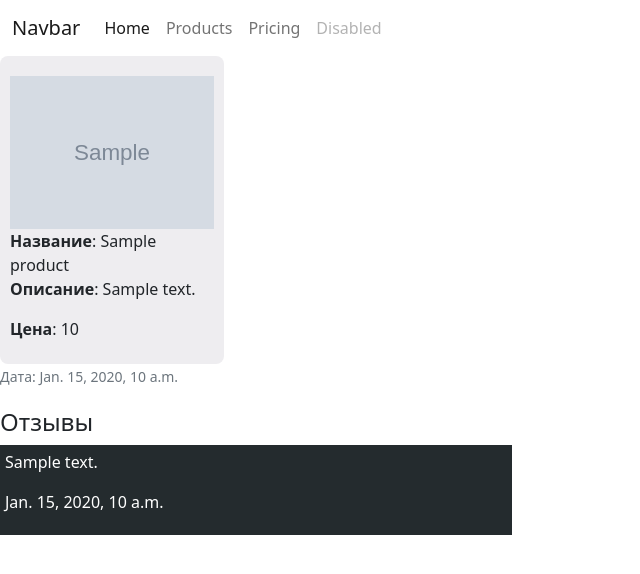
After one commit to Yummy312/Geektech_Month4, a Django app: template templates/products/detail.html in a window 1280 px wide. The commit adds this page. Shown: the top 574 px of the page, without its empty margins (0-640 px from the left). Run offline with Django 3.2, Linux system fonts and the light colour scheme; the template is opened without the code that fills it: most values are stand-ins (such as "Sample title", 1, 10 or a date in 2020); grey boxes marked "Sample" are stand-in pictures.

Commit message:
hw1, hw2, hw3

```diff
--- a/main/urls.py
+++ b/main/urls.py
@@ -16,8 +16,12 @@ Including another URLconf
 from django.contrib import admin
 from django.urls import path
 from django.urls import include
+from django.conf import settings
+from django.conf.urls.static import static
 
 urlpatterns = [
     path('admin/', admin.site.urls),
     path('', include('store.urls')),
 ]
+if settings.DEBUG:
+    urlpatterns += static(settings.MEDIA_URL, document_root=settings.MEDIA_ROOT)
--- a/store/admin.py
+++ b/store/admin.py
@@ -1,4 +1,5 @@
 from django.contrib import admin
-from store.models import Product
+from store.models import Product, Review
 
 admin.site.register(Product)
+admin.site.register(Review)
--- a/store/urls.py
+++ b/store/urls.py
@@ -1,9 +1,11 @@
 from django.urls import path
-from store.views import greet, goodbye, now_date, show_products
+from store.views import greet, goodbye, now_date, main_view, products_view,  product_detail_view
 
 urlpatterns = [
     path('hello/', greet),
     path('now_date/', now_date),
     path('goodby/', goodbye),
-    path('', show_products)
+    path('', main_view),
+    path('products/', products_view ),
+    path('products/<int:product_id>/', product_detail_view)
 ]
--- a/templates/layouts/index.html
+++ b/templates/layouts/index.html
@@ -1,5 +1,6 @@
 <!doctype html>
 <html lang="en">
+{% load static %}
 <head>
     <meta charset="UTF-8">
     <meta name="viewport"
@@ -9,6 +10,7 @@
     <script src="https://cdn.jsdelivr.net/npm/bootstrap@5.2.3/dist/js/bootstrap.bundle.min.js" integrity="sha384-kenU1KFdBIe4zVF0s0G1M5b4hcpxyD9F7jL+jjXkk+Q2h455rYXK/7HAuoJl+0I4" crossorigin="anonymous"></script>
     <script src="https://cdn.jsdelivr.net/npm/bootstrap@5.2.3/dist/js/bootstrap.min.js" integrity="sha384-cuYeSxntonz0PPNlHhBs68uyIAVpIIOZZ5JqeqvYYIcEL727kskC66kF92t6Xl2V" crossorigin="anonymous"></script>
     <link rel="stylesheet" href="https://cdn.jsdelivr.net/npm/bootstrap@5.2.3/dist/css/bootstrap.min.css" integrity="sha384-rbsA2VBKQhggwzxH7pPCaAqO46MgnOM80zW1RWuH61DGLwZJEdK2Kadq2F9CUG65" crossorigin="anonymous">
+<!--    <link rel="stylesheet" href="{% static 'css/style.css' %}">-->
 </head>
 <body>
     <nav class="navbar navbar-expand-lg bg-body-tertiary">
@@ -23,7 +25,7 @@
               <a class="nav-link active" aria-current="page" href="#">Home</a>
             </li>
             <li class="nav-item">
-              <a class="nav-link" href="#">Features</a>
+              <a class="nav-link" href="/products">Products</a>
             </li>
             <li class="nav-item">
               <a class="nav-link" href="#">Pricing</a>
--- /dev/null
+++ b/templates/products/detail.html
@@ -0,0 +1,52 @@
+{% extends 'layouts/index.html' %}
+{% block content %}
+    <style type="text/css">
+    .product, comment{
+    display: flex;
+    position: relative;
+    transition: box-shadow .2s;
+    border-radius: 8px;
+    padding: 20px 10px 23px;
+    min-width: 120px;
+    flex-direction: column;
+    background-color: #EEEDF0;
+    box-sizing: border-box;
+    }
+    .dates{
+    display: flex;
+    justify-content: space-between;
+    }
+    .comments{
+    margin-top: 20px;
+    }
+    .comment{
+    background: #242b2e;
+    color: #fff;
+    padding: 5px;
+    width: 40%;
+    height:10%;
+    }
+    </style>
+    <div class="product" style="width: 14rem;">
+      <img src="{{product.image.url}}" class="card-img-top" alt="...">
+      <div class="card-body">
+        <p class="card-title"> <strong>Название</strong>: {{product.title}}</p>
+        <p class="card-text"><strong>Описание</strong>: {{product.description}}</p>
+        <p class="card-text"><strong>Цена</strong>: {{product.price}}</p>
+      </div>
+    </div>
+    <div class="dates">
+        <p class="card-text"><small class="text-muted">Дата: {{product.created_date}}</small></p>
+    </div>
+    <div class = 'comments'>
+        <h4>Отзывы</h4>
+
+        {% for review in reviews %}
+            <div class = 'comment'>
+                <p>{{ review.text }}</p>
+                <p>{{ review.created_date }}</p>
+            </div>
+            <br>
+        {% endfor %}
+    </div>
+{% endblock %}
```
Also changed, not shown: store/models.py (+18 -6 lines), store/static/css/style.css (added, +11 -0 lines), store/views.py (+24 -1 lines), templates/products/products.html (added, +26 -0 lines), media/product_images/ananas.jpg (added), media/product_images/apple.jpg (added), media/product_images/banana.jpg (added), store/migrations/0001_initial.py, store/migrations/0002_alter_product_image.py (deleted), store/migrations/0002_comment.py (added), store/migrations/0003_alter_comment_created_date_alter_comment_text_and_more.py (added), store/migrations/0004_alter_comment_text.py (added), store/migrations/0005_review_delete_comment.py (added).
